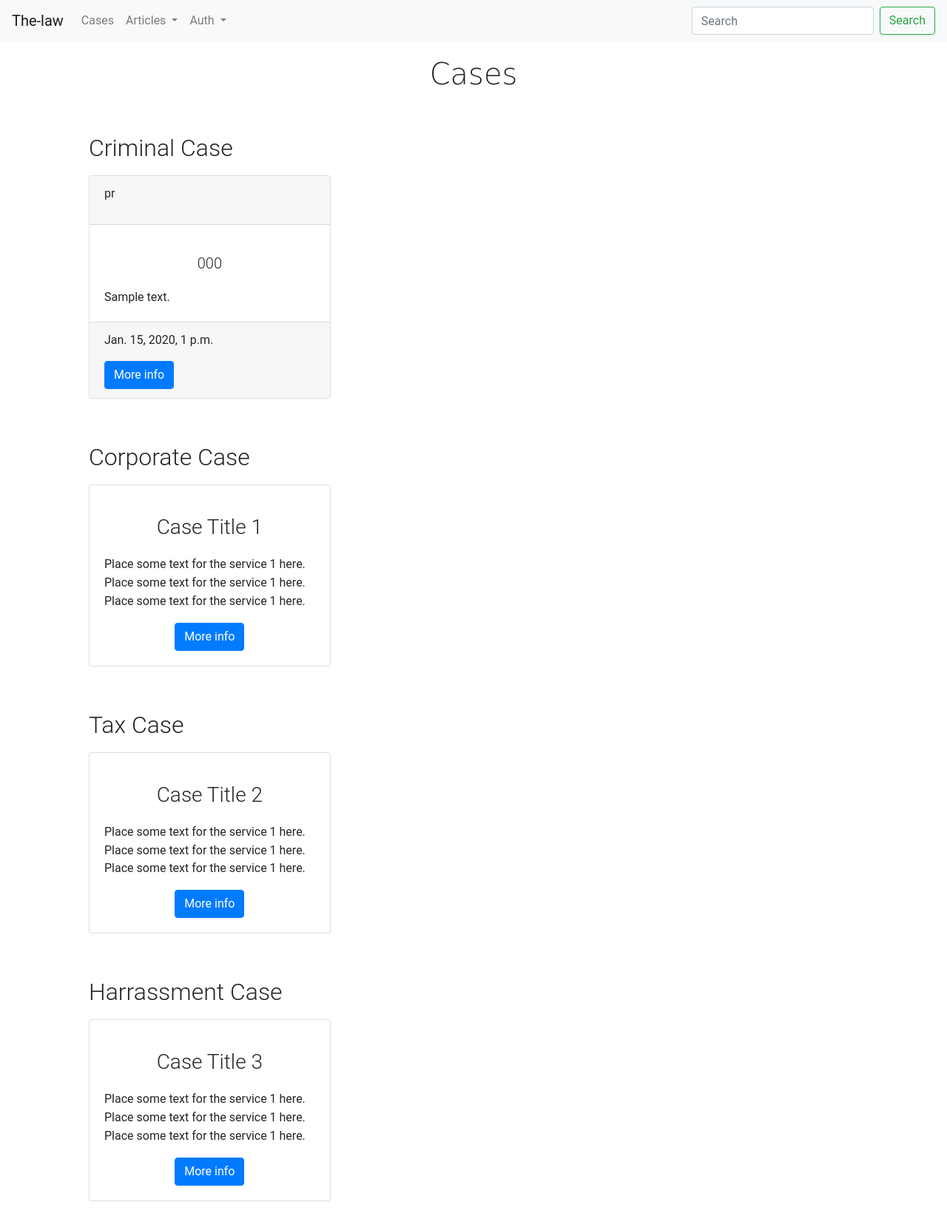
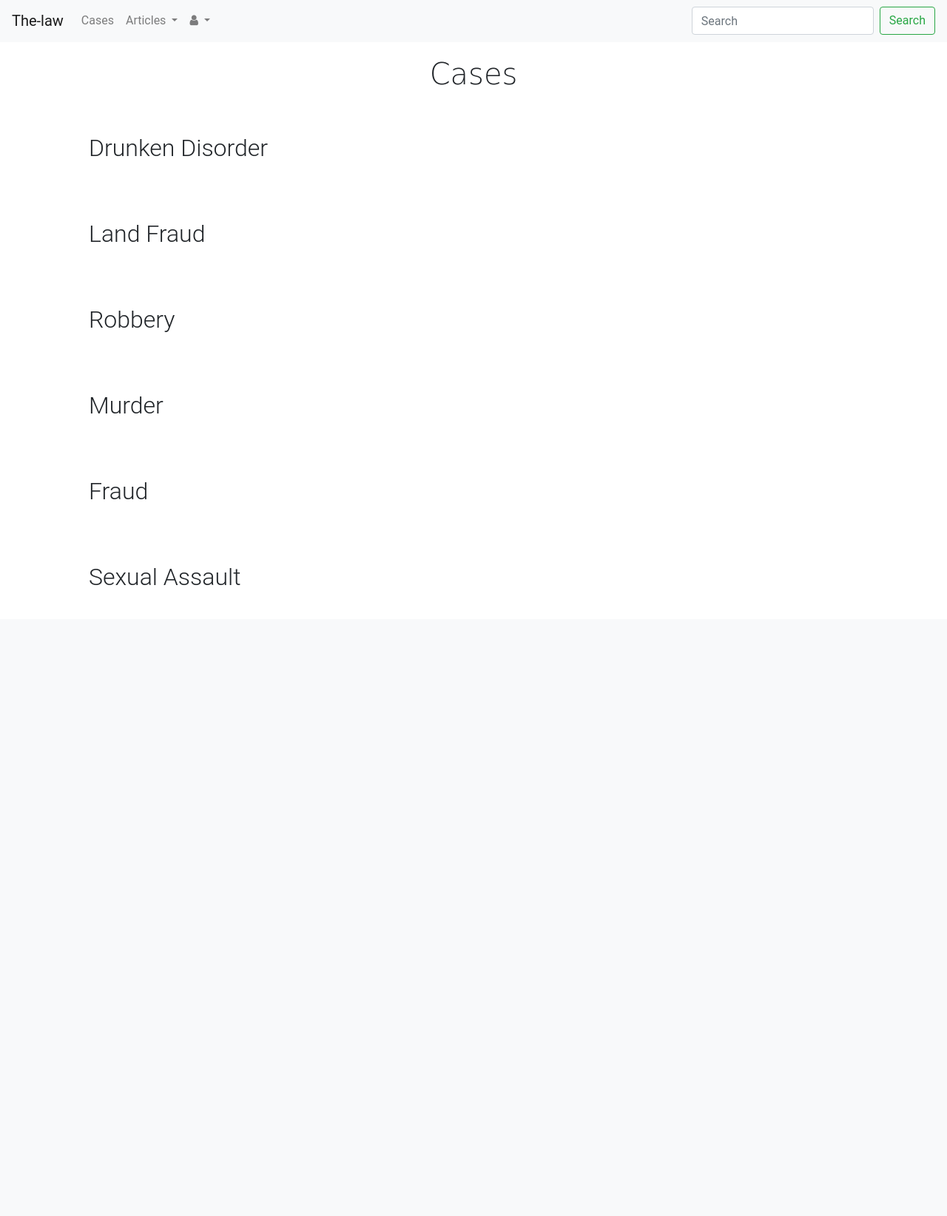
Before and after one commit to olamijinadebayo/the-law, a Django app: page /lawyer/cases/ in a window 1280 px wide. Shown: the whole page at 74% size. After the commit the page ends 791 px from the top, so only its background shows below. Run offline with Django 3.2, Linux system fonts and the light colour scheme; tables that the repository leaves empty hold one stand-in row (values such as "Sample post"); parts of the project's set-up code (start-up, migrations or seed data) failed here and were passed over; some libraries are stand-ins or nearby versions.

Commit message:
This will query each case based on its category and add it to the template

```diff
--- a/citizen/models.py
+++ b/citizen/models.py
@@ -8,7 +8,6 @@ from django.dispatch import receiver
 
 class Profile(models.Model):
     user = models.OneToOneField(settings.AUTH_USER_MODEL, null=True, on_delete=models.CASCADE,related_name='citizen_info')
-    # avatar_thumbnail = ProcessedImageField(upload_to='avatars',processors=[ResizeToFill(100, 50)],format='JPEG', options={'quality': 60})
     avatar = models.ImageField(upload_to='avatar', blank=True)
     bio = models.TextField(max_length=500, blank=True)
     location = models.CharField(max_length=30, blank=True)
@@ -47,12 +46,10 @@ class Post(models.Model):
         choices=CASE_CATEGORY,
         default=PRIMARY,
     )
-    # case_category = models.CharField(max_length=30)
     case_number = models.CharField(max_length=12)
     case_description = models.TextField()
     post_date = models.DateTimeField(auto_now_add=True)
     citizen = models.ForeignKey(settings.AUTH_USER_MODEL,
                                 on_delete=models.CASCADE)
-
     def __str__(self):
         return self.case_description
--- a/lawyer/templates/law/lawyerprofile.html
+++ b/lawyer/templates/law/lawyerprofile.html
@@ -32,7 +32,7 @@
 
 
 <div class="container">
-  <h4 class="text-center">Articles</h4>
+  <h4 class="text-center">Your Articles</h4>
   <div class="row">
     {% for article in articles %}
     <div class="col-sm-12 col-md-4">
--- a/lawyer/templates/law/nav.html
+++ b/lawyer/templates/law/nav.html
@@ -10,11 +10,7 @@
       <li class="nav-item">
         <a class="nav-link" href="{% url 'lawyer:lawyercases'%}">Cases</a>
       </li>
-      {% if user.is_authenticated %}
-      <li class="nav-item">
-        <a class="nav-link" href="{% url 'lawyer:lawyerprofile' user.lawyer_profile.id%}">Profile</a>
-      </li>
-      {% endif %}
+
       <li class="nav-item dropdown">
         <a class="nav-link dropdown-toggle" href="#" id="navbarDropdown" role="button" data-toggle="dropdown" aria-haspopup="true" aria-expanded="false">
           Articles
@@ -26,12 +22,14 @@
       </li>
       <li class="nav-item dropdown">
         <a class="nav-link dropdown-toggle" href="#" id="navbarDropdown" role="button" data-toggle="dropdown" aria-haspopup="true" aria-expanded="false">
-          Auth
+          <i class="fa fa-user" aria-hidden="true"></i>
         </a>
         <div class="dropdown-menu" aria-labelledby="navbarDropdown">
           <a class="dropdown-item" href="{% url 'accounts:loginpage'%}">login</a>
+          {% if user.is_authenticated %}
           <a class="dropdown-item" href="{% url 'accounts:logout'%}">logout</a>
-
+          <a class="dropdown-item" href="{% url 'lawyer:lawyerprofile' user.lawyer_profile.id%}">View Profile</a>
+          {% endif %}
         </div>
       </li>
 
--- a/lawyer/templates/law/viewcase.html
+++ b/lawyer/templates/law/viewcase.html
@@ -7,18 +7,18 @@
 <h1 class="text-center">Cases</h1>
 
 <div class="container">
-  <section class="criminal">
+  <section class="drunken">
     <div class="container">
-      <h2>Criminal Case</h2>
+      <h2>Drunken Disorder</h2>
       <div class="row">
-        {% for case in cases %}
+        {% for case in drunk%}
         <div class="col-sm-12 col-md-4">
           <div class="card">
             <div class="card-header">
-              <p>{{case.case_category}}</p>
+              <p>{{case.get_case_category_display}}</p>
             </div>
             <div class="card-body text-center">
-              <h5 class="card-title">{{case.case_number}}</h5>
+              <h5 class="card-title"></h5>
               <p class="card-text text-left">{{ case.case_description}}</p>
             </div>
             <div class="card-footer">
@@ -28,58 +28,126 @@
           </div>
         </div>
         {% endfor%}
-
       </div>
     </div>
   </section>
-  <section class="corporate">
+  <section class="land_fraud">
     <div class="container">
-      <h2>Corporate Case</h2>
+      <h2>Land Fraud</h2>
       <div class="row">
-        <div class="col-sm-4">
+        {% for case in land%}
+        <div class="col-sm-12 col-md-4">
           <div class="card">
-
+            <div class="card-header">
+              <p>{{case.get_case_category_display}}</p>
+            </div>
             <div class="card-body text-center">
-              <h3 class="card-title">Case Title 1</h3>
-              <p class="card-text text-left">Place some text for the service 1 here. Place some text for the service 1 here. Place some text for the service 1 here.</p>
+              <h5 class="card-title"></h5>
+              <p class="card-text text-left">{{ case.case_description}}</p>
+            </div>
+            <div class="card-footer">
+              <p>{{ case.post_date}}</p>
               <a href="#" class="btn btn-primary">More info</a>
             </div>
           </div>
         </div>
+        {% endfor%}
       </div>
     </div>
   </section>
-  <section class="tax">
+  <section class="robbery">
     <div class="container">
-      <h2>Tax Case</h2>
+      <h2>Robbery</h2>
       <div class="row">
-        <div class="col-sm-4">
+        {% for case in robbery%}
+        <div class="col-sm-12 col-md-4">
           <div class="card">
-
+            <div class="card-header">
+              <p>{{case.get_case_category_display}}</p>
+            </div>
             <div class="card-body text-center">
-              <h3 class="card-title">Case Title 2</h3>
-              <p class="card-text text-left">Place some text for the service 1 here. Place some text for the service 1 here. Place some text for the service 1 here.</p>
+              <h5 class="card-title"></h5>
+              <p class="card-text text-left">{{ case.case_description}}</p>
+            </div>
+            <div class="card-footer">
+              <p>{{ case.post_date}}</p>
               <a href="#" class="btn btn-primary">More info</a>
             </div>
           </div>
         </div>
+        {% endfor%}
       </div>
     </div>
   </section>
-  <section class="harass">
+  <section class="murder">
     <div class="container">
-      <h2>Harrassment Case</h2>
+      <h2>Murder</h2>
       <div class="row">
-        <div class="col-sm-4">
+        {% for case in murder%}
+        <div class="col-sm-12 col-md-4">
           <div class="card">
-
+            <div class="card-header">
+              <p>{{case.get_case_category_display}}</p>
+            </div>
             <div class="card-body text-center">
-              <h3 class="card-title">Case Title 3</h3>
-              <p class="card-text text-left">Place some text for the service 1 here. Place some text for the service 1 here. Place some text for the service 1 here.</p>
+              <h5 class="card-title"></h5>
+              <p class="card-text text-left">{{ case.case_description}}</p>
+            </div>
+            <div class="card-footer">
+              <p>{{ case.post_date}}</p>
               <a href="#" class="btn btn-primary">More info</a>
             </div>
           </div>
         </div>
+        {% endfor%}
+      </div>
+    </div>
+  </section>
+  <section class="fraud">
+    <div class="container">
+      <h2>Fraud</h2>
+      <div class="row">
+        {% for case in fraud%}
+        <div class="col-sm-12 col-md-4">
+          <div class="card">
+            <div class="card-header">
+              <p>{{case.get_case_category_display}}</p>
+            </div>
+            <div class="card-body text-center">
+              <h5 class="card-title"></h5>
+              <p class="card-text text-left">{{ case.case_description}}</p>
+            </div>
+            <div class="card-footer">
+              <p>{{ case.post_date}}</p>
+              <a href="#" class="btn btn-primary">More info</a>
+            </div>
+          </div>
+        </div>
+        {% endfor%}
+      </div>
+    </div>
+  </section>
+  <section class="sex">
+    <div class="container">
+      <h2>Sexual Assault</h2>
+      <div class="row">
+        {% for case in sex%}
+        <div class="col-sm-12 col-md-4">
+          <div class="card">
+            <div class="card-header">
+              <p>{{case.get_case_category_display}}</p>
+            </div>
+            <div class="card-body text-center">
+              <h5 class="card-title"></h5>
+              <p class="card-text text-left">{{ case.case_description}}</p>
+            </div>
+            <div class="card-footer">
+              <p>{{ case.post_date}}</p>
+              <a href="#" class="btn btn-primary">More info</a>
+            </div>
+          </div>
+        </div>
+        {% endfor%}
       </div>
     </div>
   </section>
--- a/lawyer/views.py
+++ b/lawyer/views.py
@@ -18,7 +18,14 @@ def lawyerdashboard(request):
 
 def lawyercases(request):
     cases = Post.objects.all()
-    return render(request, 'law/viewcase.html',{"cases":cases})
+    drunk = Post.objects.filter(case_category ='Dd')
+    land = Post.objects.filter(case_category ='Lf')
+    robbery = Post.objects.filter(case_category ='Rb')
+    murder = Post.objects.filter(case_category ='Md')
+    fraud = Post.objects.filter(case_category ='Fr')
+    sex = Post.objects.filter(case_category ='Sa')
+
+    return render(request, 'law/viewcase.html',{"cases":cases,"drunk":drunk,"land":land,"robbery":robbery,"murder":murder,"fraud":fraud,"sex":sex})
 
 
 def lawyerarticles(request):
```
